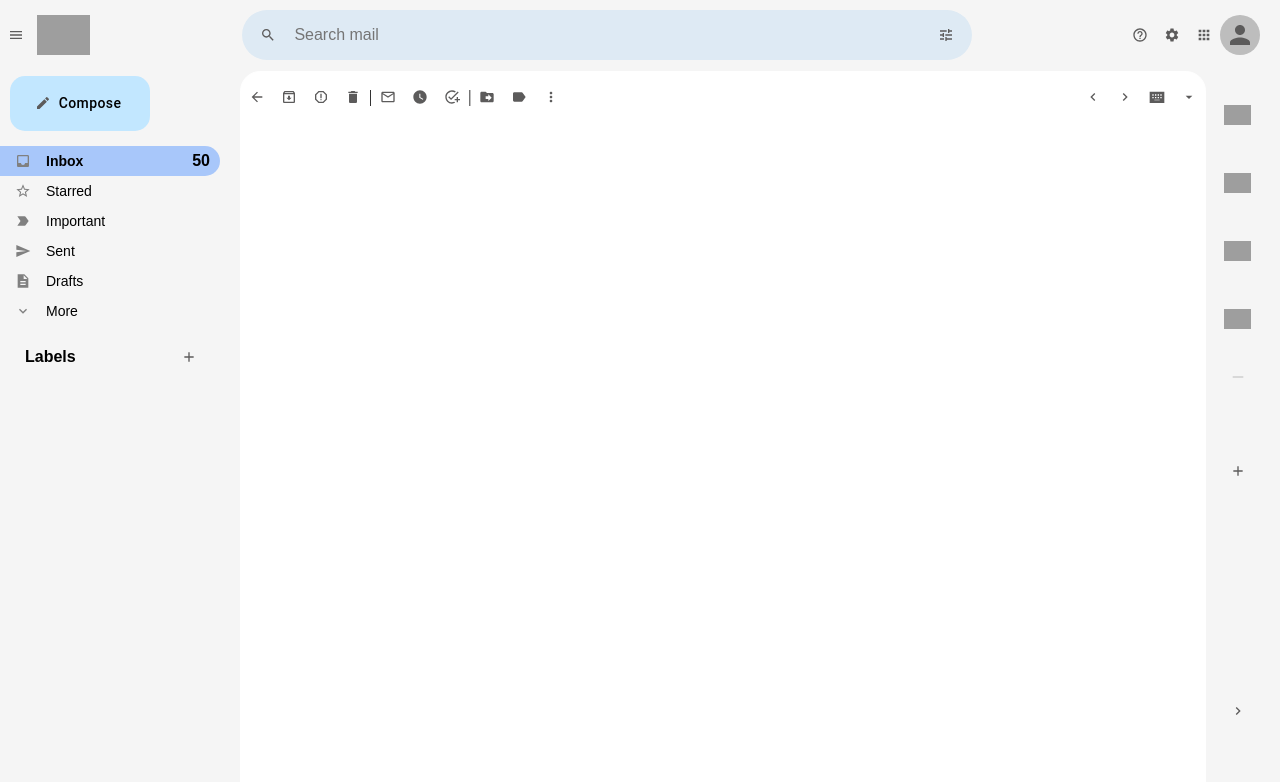
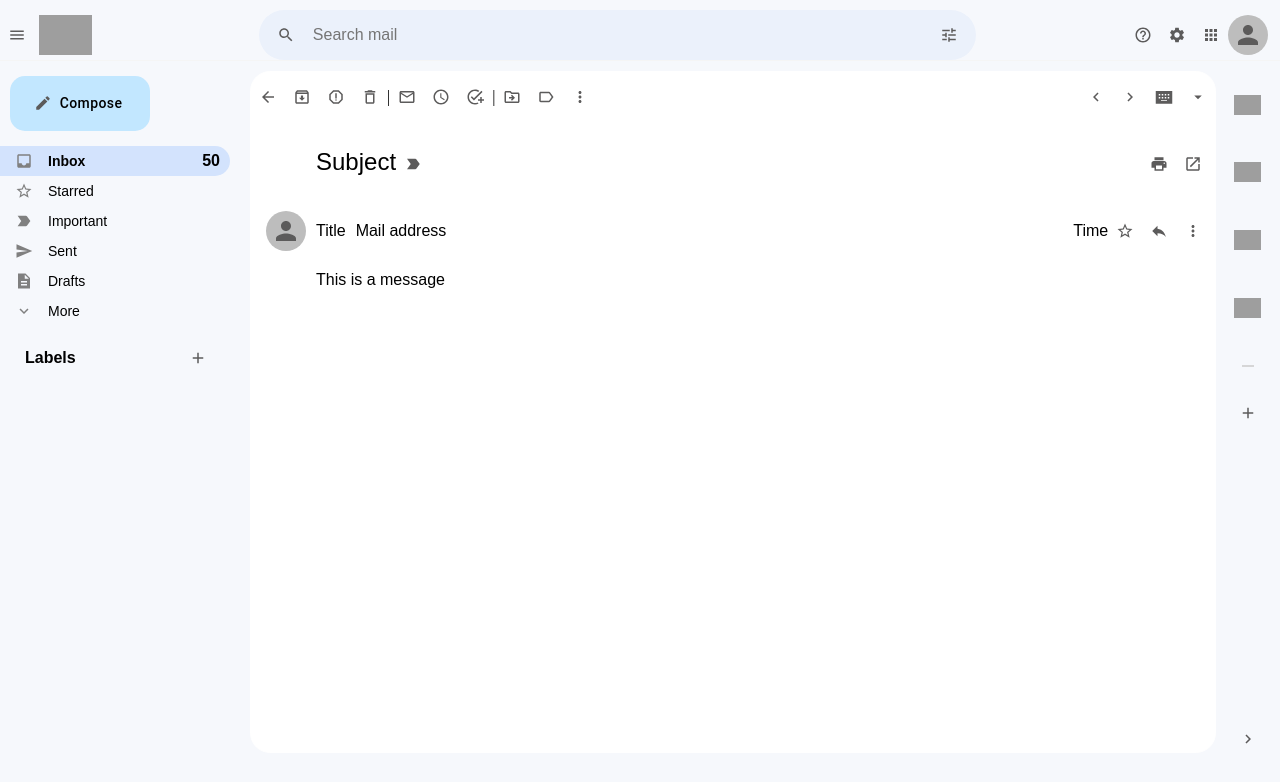
Before and after one commit to shahzaibsaleem665/Smail, a React (Create React App) app: page /mail in a window 1280 px wide. Shown: the top 782 px of the page. Built offline with nearby package versions, Linux system fonts and the light colour scheme; grey boxes are pictures that could not be loaded.

Commit message:
setting up redux for actual(compose) functionality

```diff
--- a/src/App.css
+++ b/src/App.css
@@ -1,7 +1,7 @@
 .app {
     height: 100vh;
     overflow: hidden;
-    background-color: whitesmoke;
+    background-color: #f6f8fc;
 
 }
 .app__body {
--- a/src/app/store.js
+++ b/src/app/store.js
@@ -1,8 +1,8 @@
 import { configureStore } from '@reduxjs/toolkit';
-import counterReducer from '../features/counterSlice';
+import mailReducer from "../features/mailSlice"
 
 export const store = configureStore({
   reducer: {
-    counter: counterReducer,
+    mail: mailReducer,
   },
 });
--- a/src/components/SidebarOption.css
+++ b/src/components/SidebarOption.css
@@ -40,6 +40,6 @@ display: inline;
 .sidebarOption--active,
 .sidebarOption--active > p,
 .sidebarOption--active > h3 {
-    background-color: #a8c7fa;
+    background-color: #d3e3fd;
     font-weight: 600 !important;
 }
--- a/src/features/counterSlice.js
+++ /dev/null
@@ -1,73 +0,0 @@
-import { createAsyncThunk, createSlice } from '@reduxjs/toolkit';
-import { fetchCount } from './counter/counterAPI';
-
-const initialState = {
-  value: 0,
-  status: 'idle',
-};
-
-// The function below is called a thunk and allows us to perform async logic. It
-// can be dispatched like a regular action: `dispatch(incrementAsync(10))`. This
-// will call the thunk with the `dispatch` function as the first argument. Async
-// code can then be executed and other actions can be dispatched. Thunks are
-// typically used to make async requests.
-export const incrementAsync = createAsyncThunk(
-  'counter/fetchCount',
-  async (amount) => {
-    const response = await fetchCount(amount);
-    // The value we return becomes the `fulfilled` action payload
-    return response.data;
-  }
-);
-
-export const counterSlice = createSlice({
-  name: 'counter',
-  initialState,
-  // The `reducers` field lets us define reducers and generate associated actions
-  reducers: {
-    increment: (state) => {
-      // Redux Toolkit allows us to write "mutating" logic in reducers. It
-      // doesn't actually mutate the state because it uses the Immer library,
-      // which detects changes to a "draft state" and produces a brand new
-      // immutable state based off those changes
-      state.value += 1;
-    },
-    decrement: (state) => {
-      state.value -= 1;
-    },
-    // Use the PayloadAction type to declare the contents of `action.payload`
-    incrementByAmount: (state, action) => {
-      state.value += action.payload;
-    },
-  },
-  // The `extraReducers` field lets the slice handle actions defined elsewhere,
-  // including actions generated by createAsyncThunk or in other slices.
-  extraReducers: (builder) => {
-    builder
-      .addCase(incrementAsync.pending, (state) => {
-        state.status = 'loading';
-      })
-      .addCase(incrementAsync.fulfilled, (state, action) => {
-        state.status = 'idle';
-        state.value += action.payload;
-      });
-  },
-});
-
-export const { increment, decrement, incrementByAmount } = counterSlice.actions;
-
-// The function below is called a selector and allows us to select a value from
-// the state. Selectors can also be defined inline where they're used instead of
-// in the slice file. For example: `useSelector((state: RootState) => state.counter.value)`
-export const selectCount = (state) => state.counter.value;
-
-// We can also write thunks by hand, which may contain both sync and async logic.
-// Here's an example of conditionally dispatching actions based on current state.
-export const incrementIfOdd = (amount) => (dispatch, getState) => {
-  const currentValue = selectCount(getState());
-  if (currentValue % 2 === 1) {
-    dispatch(incrementByAmount(amount));
-  }
-};
-
-export default counterSlice.reducer;
--- /dev/null
+++ b/src/features/mailSlice.js
@@ -0,0 +1,42 @@
+import { createAsyncThunk, createSlice } from '@reduxjs/toolkit';
+import { fetchCount } from './counter/counterAPI';
+
+
+// The function below is called a thunk and allows us to perform async logic. It
+// can be dispatched like a regular action: `dispatch(incrementAsync(10))`. This
+// will call the thunk with the `dispatch` function as the first argument. Async
+// code can then be executed and other actions can be dispatched. Thunks are
+// typically used to make async requests.
+export const incrementAsync = createAsyncThunk(
+  'counter/fetchCount',
+  async (amount) => {
+    const response = await fetchCount(amount);
+    // The value we return becomes the `fulfilled` action payload
+    return response.data;
+  }
+);
+
+export const mailSlice = createSlice({
+  name: 'mail',
+  initialState: {
+    sendMessageIsOpen: false,
+
+  },
+  // The `reducers` field lets us define reducers and generate associated actions
+  reducers: {
+    openSendMessage: (state) => {
+
+      state.sendMessageIsOpen = true;
+    },
+    closeSendMessage: (state) => {
+      state.sendMessageIsOpen = false;
+    },
+  },
+});
+
+export const { openSendMessage, closeSendMessage } = mailSlice.actions;
+
+
+export const selectmail = (state) => state.mail.value;
+
+export default mailSlice.reducer;
--- a/src/pages/AppBar.css
+++ b/src/pages/AppBar.css
@@ -5,7 +5,7 @@
     height: 40%;
     align-items: center !important;
     padding-left: 10px;
-    margin-top: 20px;
+    margin-top: 10px;
 
 }
 .appbar__top > .MuiSvgIcon-root {
@@ -16,12 +16,9 @@
     display: flex;
     flex-direction: column;
     align-items: center;
-    justify-content: space-around;
-    height: 60%;
-    margin-top: -50px;
+    justify-content: space-between;
+    height: 45%;
+    padding-top: 5px;
     padding-left: 10px;
 
 }
-.appbar__bottom > .MuiIconButton-root {
-    color: black !important;
-}
--- a/src/pages/EmailList.css
+++ b/src/pages/EmailList.css
@@ -5,6 +5,7 @@
     border: 2px solid white;
     border-radius: 20px;
     margin-top: 10px;
+    height: 85%;
 }
 .emailList__settings {
     display: flex;
@@ -28,7 +29,6 @@
     justify-content: space-between;
 
 }
-
 .emailList__list {
     background-color: whitesmoke;
 }
--- a/src/pages/Header.css
+++ b/src/pages/Header.css
@@ -19,15 +19,17 @@
     display: flex;
     flex: 0.7;
     align-items: center;
-    background-color: rgb(222, 234, 244);
+    background-color: #ebf1fb;
     padding: 10px;
     border-radius: 30px;
+    margin-left: 17px;
     height: 30px;
 }
 .header__middle > .MuiSvgIcon-root {
-    color: black;
+    color: black !important;
 }
 .header__middle > input {
+
     border: none;
     width: 100%;
     padding: 10px;
@@ -39,5 +41,5 @@
 }
 .header__right {
     display: flex;
-    padding-right: 20px;
+    padding-right: 12px;
 }
--- a/src/pages/Mail.css
+++ b/src/pages/Mail.css
@@ -4,6 +4,7 @@
     border-radius: 20px;
     margin-top: 10px;
     border: 1px solid white;
+    height: 85%;
 }
 .mail__tools {
     display: flex;
@@ -22,6 +23,58 @@
     display: flex;
 }
 .MuiSvgIcon-root {
-    font-size: medium !important;
+    font-size: large !important;
     color: rgb(92, 91, 91);
 }
+.mail__body {
+    display: flex;
+    flex-direction: column;
+    font-family: sans-serif;
+    overflow-y: scroll;
+    padding: 5px;
+}
+::-webkit-scrollbar {
+    height: 100%;
+}
+.mail__bodyHeader {
+    display: flex;
+    margin-top: 20px;
+    margin-left: 60px;
+    position: relative;
+}
+
+.mail__bodyHeaderLeft > h2 {
+    font-weight: 400;
+
+}
+.mail__bodyHeaderLeft {
+    display: flex;
+    flex: 1;
+    align-items: center;
+}
+.mail__bodyHeaderRight {
+    display: flex;
+    align-items: center;
+}
+.mail__bodyDetails {
+    display: flex;
+    margin-top: 30px;
+    margin-left: 10px;
+}
+.mail__bodyDetailsLeft {
+    display: flex;
+    flex: 1;
+    align-items: center;
+}
+.mail__bodyDetailsLeft > p {
+    padding-left: 10px;
+}
+.mail__bodyDetailsRight {
+    display: flex;
+    align-items: center;
+}
+.mail__message {
+    margin-left: 60px;
+    margin-top: 20px;
+    overflow-wrap: break-word;
+}
--- a/src/pages/Mail.js
+++ b/src/pages/Mail.js
@@ -1,21 +1,25 @@
 import React from 'react'
 import './Mail.css'
-import { IconButton } from '@mui/material'
-
+import { Avatar, Icon, IconButton } from '@mui/material'
+import LaunchIcon from '@mui/icons-material/Launch';
+import LabelImportantOutlinedIcon from '@mui/icons-material/LabelImportantOutlined';
 import ArrowBackIcon from '@mui/icons-material/ArrowBack';
+import PrintIcon from '@mui/icons-material/Print';
 import ArchiveOutlinedIcon from '@mui/icons-material/ArchiveOutlined';
 import ReportGmailerrorredOutlinedIcon from '@mui/icons-material/ReportGmailerrorredOutlined';
-import DeleteIcon from '@mui/icons-material/Delete';
+import DeleteOutlineOutlinedIcon from '@mui/icons-material/DeleteOutlineOutlined';
 import MailOutlineIcon from '@mui/icons-material/MailOutline';
-import WatchLaterIcon from '@mui/icons-material/WatchLater';
+import WatchLaterOutlinedIcon from '@mui/icons-material/WatchLaterOutlined';
 import AddTaskIcon from '@mui/icons-material/AddTask';
-import DriveFileMoveIcon from '@mui/icons-material/DriveFileMove';
-import LabelIcon from '@mui/icons-material/Label';
+import DriveFileMoveOutlinedIcon from '@mui/icons-material/DriveFileMoveOutlined';
+import LabelOutlinedIcon from '@mui/icons-material/LabelOutlined';
 import MoreVertIcon from '@mui/icons-material/MoreVert';
 import ChevronLeftSharpIcon from '@mui/icons-material/ChevronLeftSharp';
 import ChevronRightSharpIcon from '@mui/icons-material/ChevronRightSharp';
 import KeyboardAltSharpIcon from '@mui/icons-material/KeyboardAltSharp';
 import ArrowDropDownSharpIcon from '@mui/icons-material/ArrowDropDownSharp';
+import StarOutlineIcon from '@mui/icons-material/StarOutline';
+import ReplyIcon from '@mui/icons-material/Reply';
 import { useHistory } from 'react-router-dom/cjs/react-router-dom.min';
 function Mail() {
   const history = useHistory();
@@ -37,14 +41,14 @@ function Mail() {
           </IconButton>
 
           <IconButton>
-            <DeleteIcon />
+            <DeleteOutlineOutlinedIcon />
           </IconButton> |
           <IconButton>
             <MailOutlineIcon />
           </IconButton>
 
           <IconButton>
-            <WatchLaterIcon />
+            <WatchLaterOutlinedIcon />
           </IconButton>
 
           <IconButton>
@@ -52,11 +56,11 @@ function Mail() {
           </IconButton> |
 
           <IconButton>
-            <DriveFileMoveIcon />
+            <DriveFileMoveOutlinedIcon />
           </IconButton>
 
           <IconButton>
-            <LabelIcon />
+            <LabelOutlinedIcon />
           </IconButton>
 
           <IconButton>
@@ -78,7 +82,49 @@ function Mail() {
                 </IconButton>
           </div>
         </div>
+        <div className='mail__body'>
+          <div className='mail__bodyHeader'>
+          <div className='mail__bodyHeaderLeft'>
+          <h2>Subject
+          <IconButton>
+          <LabelImportantOutlinedIcon className='mail__important' />
+          </IconButton>
+          </h2>
+          </div>
 
+          <div className='mail__bodyHeaderRight'>
+          <IconButton>
+          <PrintIcon />
+          </IconButton>
+          <IconButton>
+           <LaunchIcon />
+          </IconButton>
+          </div>
+        </div>
+
+        <div className='mail__bodyDetails'>
+        <div className='mail__bodyDetailsLeft'>
+          <Avatar />
+        <p>Title</p>
+          <p>Mail address</p>
+          </div>
+          <div className='mail__bodyDetailsRight'>
+          <p>Time</p>
+          <IconButton>
+          <StarOutlineIcon />
+          </IconButton>
+          <IconButton>
+          <ReplyIcon />
+          </IconButton>
+          <IconButton>
+            <MoreVertIcon />
+          </IconButton>
+        </div>
+        </div>
+        <div className='mail__message'>
+          This is a message
+        </div>
+        </div>
     </div>
 
   )
--- a/src/pages/Sidebar.css
+++ b/src/pages/Sidebar.css
@@ -1,7 +1,7 @@
 
 .sidebar {
     flex: 0.25;
-    max-width: 220px;
+    max-width: 230px;
     padding-right: 20px;
 
 }
```
